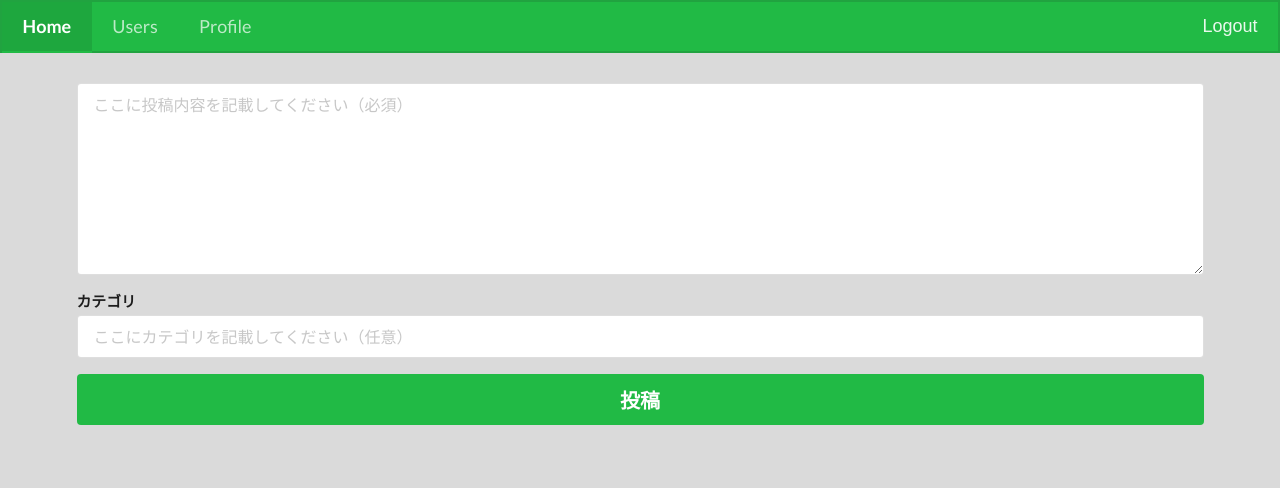
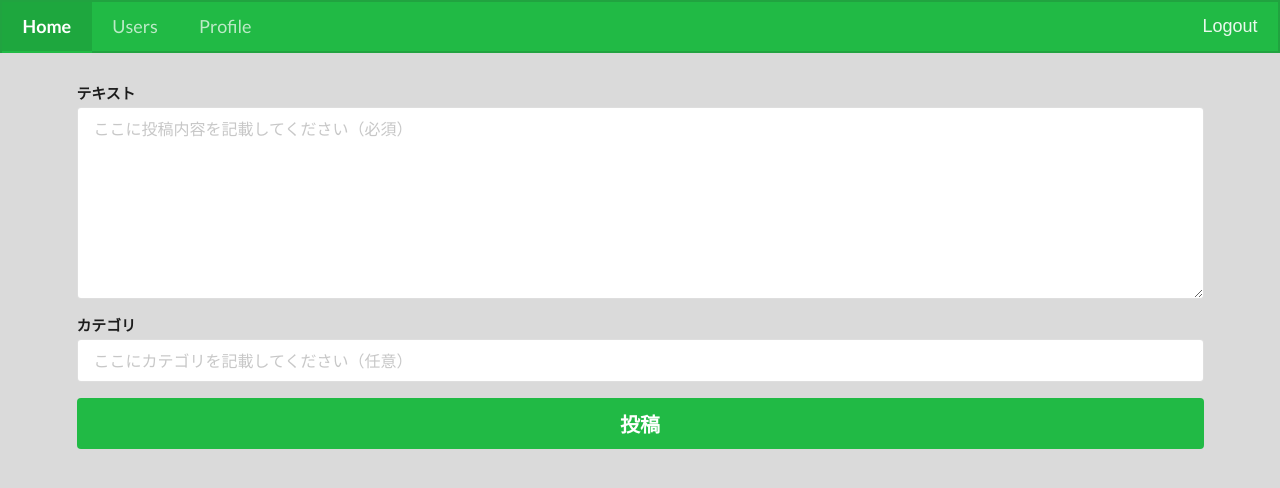
Before and after one commit to yumauma20/intern-project, a plain HTML site: page index.html in a window 1280 px wide. Drawn offline with nearby package versions, Linux system fonts and the light colour scheme; sample sign-in values are in the browser's storage.

Commit message:
ラベルの入力

```diff
--- a/index.html
+++ b/index.html
@@ -27,6 +27,7 @@
 
         <form class="ui large form" v-on:submit.prevent = "create">
           <div class="field">
+            <label>テキスト</label>
             <div class="ui left icon input">
               <textarea placeholder="ここに投稿内容を記載してください（必須）" v-model="post.text"></textarea>
             </div>
```
